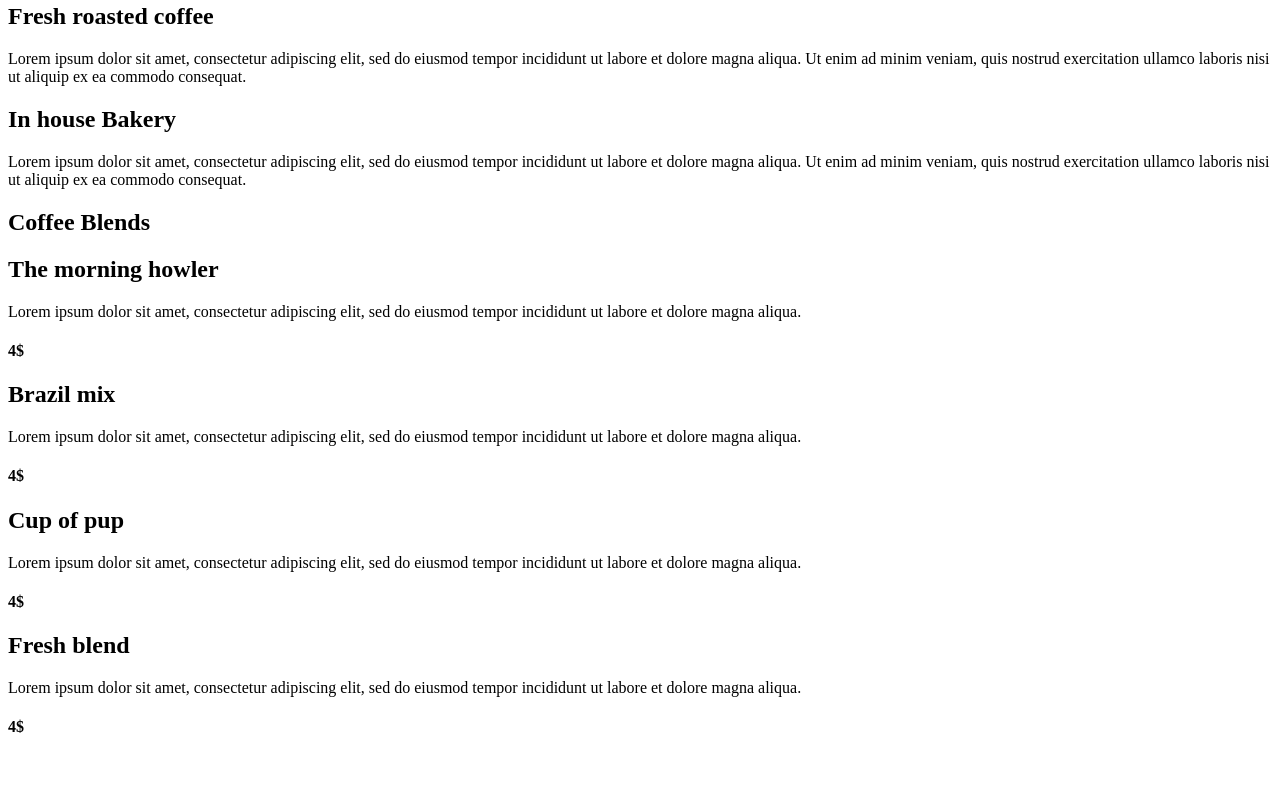
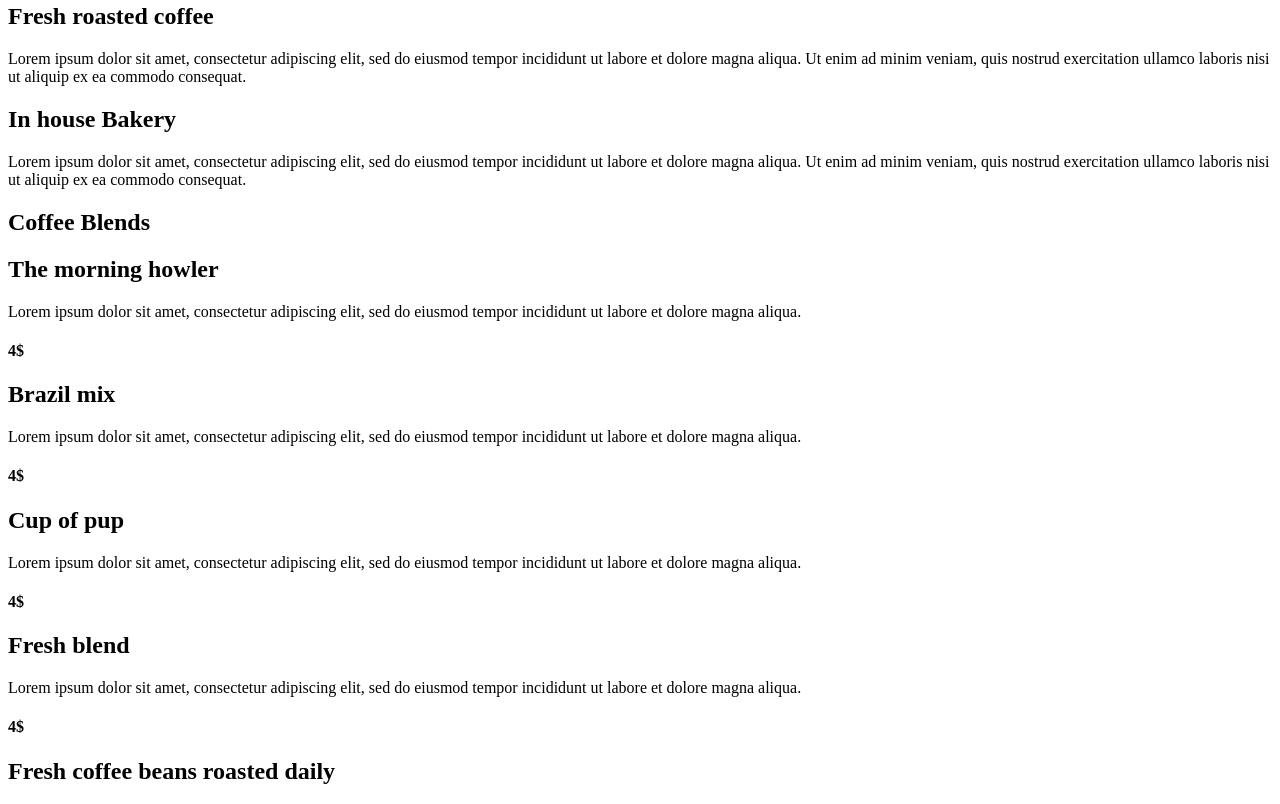
Before and after one commit to brandonwho00/laughinglab, a plain HTML site: page index.html in a window 1280 px wide. Shown: the part 390-1194 px from the top of the page. Before the commit the page ends 1148 px from the top, so only its background shows below. Drawn offline with Linux system fonts and the light colour scheme.

Commit message:
fresh beans

```diff
--- a/index.html
+++ b/index.html
@@ -63,6 +63,12 @@
 	<h4>4$</h4>
 </section>
 
+<!-- Parallax feature with more coffee beans or dogs! -->
+
+<section>
+	<h1>Fresh coffee beans roasted daily</h1>
+</section>
+
 
 
 
```
